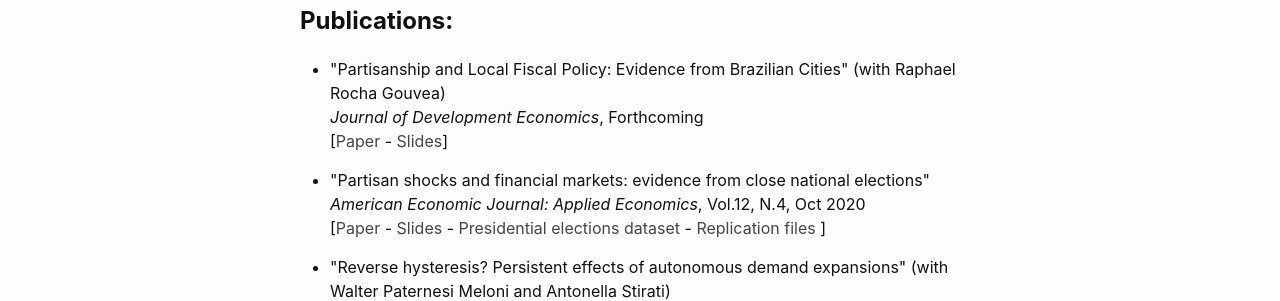
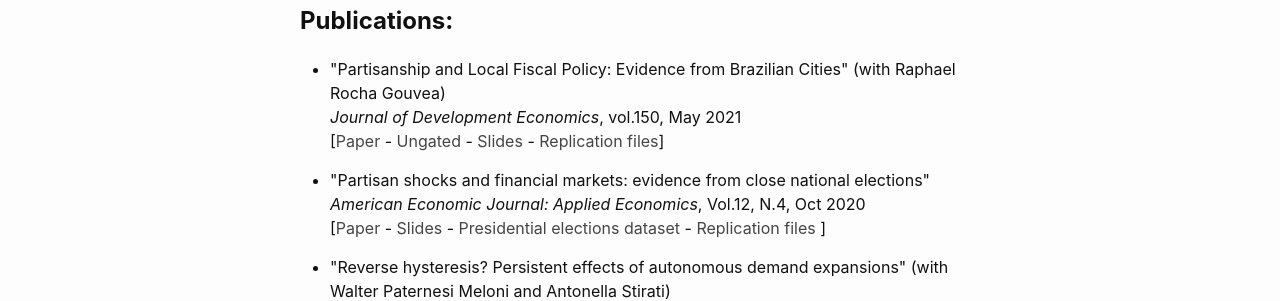
Before and after one commit to danielegirardi/danielegirardi.github.io, a Jekyll site: the page built from index.md, in a window 1280 px wide. Shown: the part 557-858 px from the top of the page. Built offline with Jekyll 4.4.1, drawn with Linux system fonts in a browser that asks for light colours.

Commit message:
Update home.html

```diff
--- a/_layouts/home.html
+++ b/_layouts/home.html
@@ -64,8 +64,8 @@
 Publications:</strong></h1>
   <ul style="list-style-type: disc;">
  	<li>"Partisanship and Local Fiscal Policy: Evidence from Brazilian Cities" (with Raphael Rocha Gouvea) <br/>
-    <em>Journal of Development Economics</em>, Forthcoming <br/>
-    [<a style="color: #454545;"href="https://umass.box.com/v/PLFP-oct-2020" target="_blank" rel="noopener">Paper</a> - <a style="color: #454545;" href="https://umass.box.com/v/electionsbrslides" target="_blank" rel="noopener">Slides</a>]</li>
+    <em>Journal of Development Economics</em>, vol.150, May 2021 <br/>
+    [<a style="color: #454545;"https://doi.org/10.1016/j.jdeveco.2021.102637" target="_blank" rel="noopener">Paper</a> - <a style="color: #454545;"href="https://umass.box.com/v/PLFP-oct-2020" target="_blank" rel="noopener">Ungated</a> - <a style="color: #454545;" href="https://umass.box.com/v/electionsbrslides" target="_blank" rel="noopener">Slides</a> - <a style="color: #454545;" href="https://doi.org/10.7910/DVN/11BW20" target="_blank" rel="noopener">Replication files</a>]</li>
 </ul>
 <ul style="list-style-type: disc;">
  	<li>"Partisan shocks and financial markets: evidence from close national elections" <br/>
```
